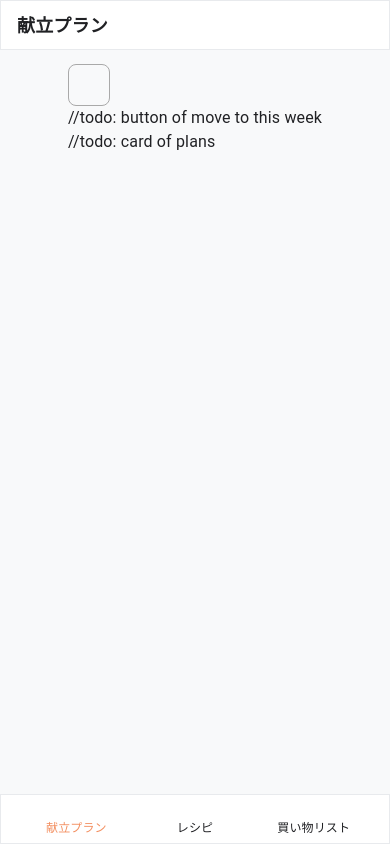
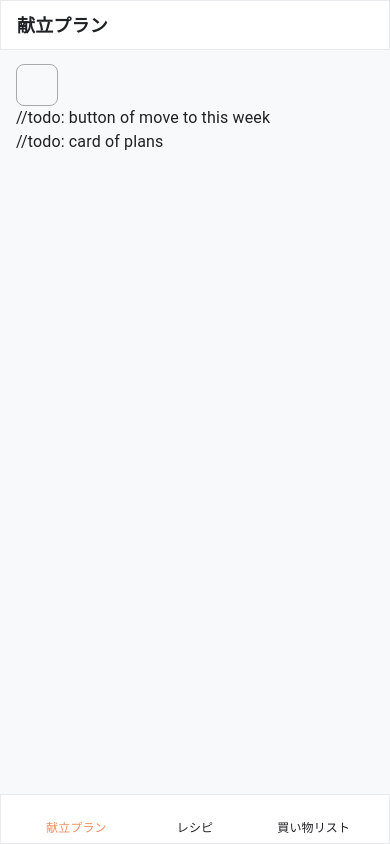
Before and after one commit to Ferret-Missle/Weekly-Menu, a React (Vite) app: page /calendar in a window 390 px wide. Built offline with nearby package versions, Linux system fonts and the light colour scheme; no server answers; sample sign-in values are in the browser's storage; some icons are missing.

Commit message:
feat: enhance ContentsWrapper layout for better responsiveness and child component sizing

```diff
--- a/src/features/common/views/ContentsWrapper.tsx
+++ b/src/features/common/views/ContentsWrapper.tsx
@@ -25,6 +25,7 @@ export const ContentsWrapper: React.FC<{ children: ReactNode }> = ({
 			sx={{
 				display: "flex",
 				flexDirection: "column",
+				minWidth: "100vw",
 				minHeight: "100vh",
 			}}
 		>
@@ -36,13 +37,20 @@ export const ContentsWrapper: React.FC<{ children: ReactNode }> = ({
 					overflow: "auto",
 					display: "flex",
 					justifyContent: "center",
-					maxWidth: "1000px",
-					minWidth: "300px",
 					pt: 6,
 					pb: 8,
 				}}
 			>
-				<Box sx={{ p: 2 }}>{children}</Box>
+				<Box
+					sx={(theme) => ({
+						p: 2,
+						[theme.breakpoints.up("xs")]: { width: "100%" },
+						[theme.breakpoints.up("sm")]: { width: "80%" },
+						[theme.breakpoints.up("lg")]: { width: "50%" },
+					})}
+				>
+					{children}
+				</Box>
 			</Box>
 			<ContentsNavigator />
 		</Box>
```
